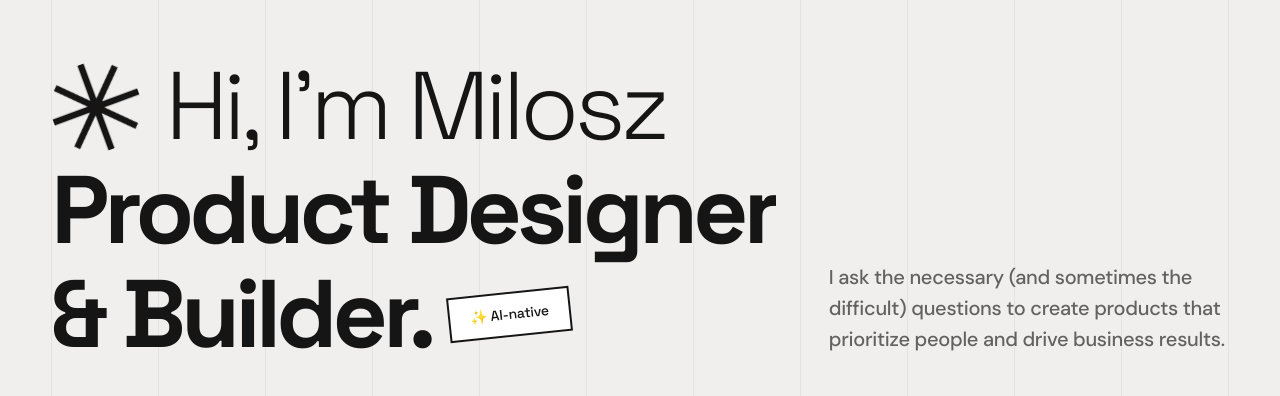
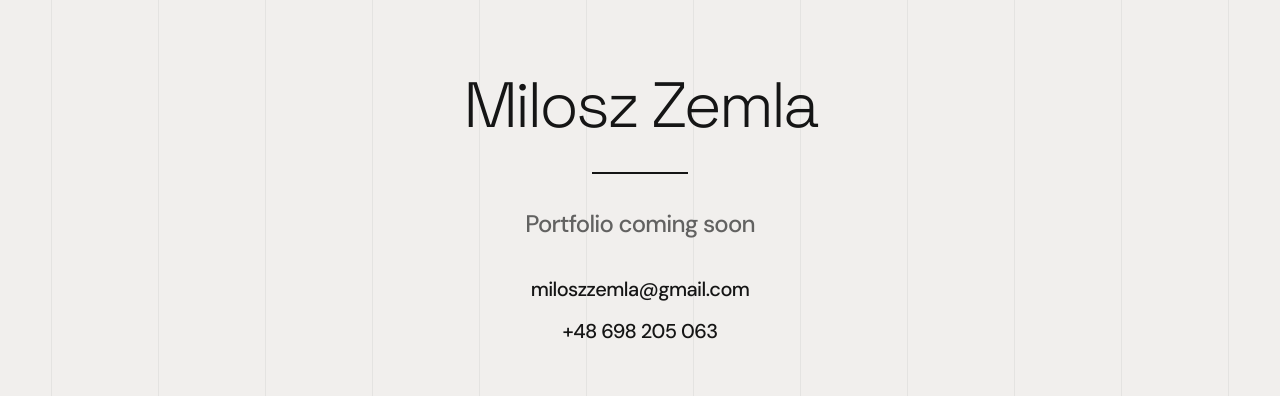
Before and after one commit to miloszzemla/portfolio, a Next.js app: page / in a window 1280 px wide. Shown: the part 192-588 px from the top of the page. Built offline with nearby package versions, Linux system fonts and the light colour scheme.

Commit message:
chore: enable coming soon page
Co-Authored-By: Claude Opus 4.6 (1M context) <noreply@anthropic.com>

```diff
--- a/src/app/layout.tsx
+++ b/src/app/layout.tsx
@@ -44,7 +44,7 @@ export const metadata: Metadata = {
 };
 
 // Set to false when portfolio is ready to go live
-const COMING_SOON = false;
+const COMING_SOON = true;
 
 function ComingSoon() {
   return (
```
